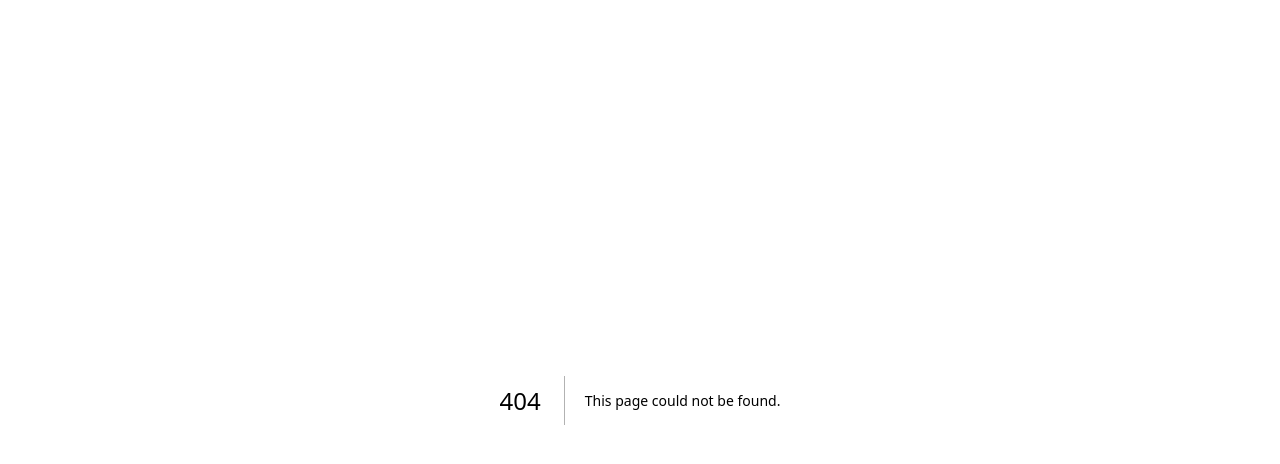
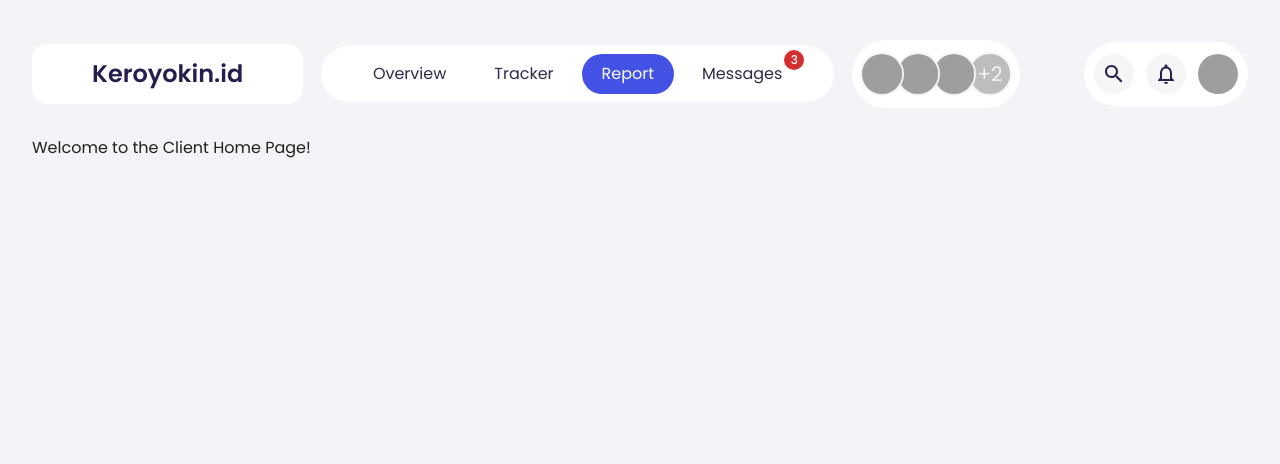
Before and after one commit to michaelgeraldi/Hackathon-AIImpactChallenge-Frontend, a Next.js app: page /client in a window 1280 px wide. Before the commit this address had no page. Shown: the top 464 px of the page. Built offline with nearby package versions, Linux system fonts and the light colour scheme; grey boxes are pictures that could not be loaded.

Commit message:
Implement layout for client routes

```diff
--- a/src/app/reusables/CustomButton.js
+++ b/src/app/_components/CustomButton.js
@@ -38,6 +38,10 @@ export default function CustomButton({
                 fontWeight: 600,
                 px: 4,
                 py: 1,
+                transition: "all 0.2s ease",
+                "&:hover": {
+                    transform: "scale(1.1)",
+                },
                 ...sx, // allow overrides
             }}
             {...props}
--- /dev/null
+++ b/src/app/_components/CustomIconButton.js
@@ -0,0 +1,50 @@
+"use client";
+
+import * as React from "react";
+import IconButton from "@mui/material/IconButton";
+import CircularProgress from "@mui/material/CircularProgress";
+
+/**
+ * Reusable Icon Button Component
+ *
+ * Props:
+ * - icon: React node (required)
+ * - color: 'primary' | 'secondary' | 'default'
+ * - size: 'small' | 'medium' | 'large'
+ * - onClick: function
+ * - loading: boolean
+ * - disabled: boolean
+ * - sx: custom styles
+ */
+
+export default function CustomIconButton({
+    icon,
+    color = "violet",
+    size = "medium",
+    onClick,
+    loading = false,
+    disabled = false,
+    sx = {},
+    ...props
+}) {
+    return (
+        <IconButton
+            color={color}
+            size={size}
+            onClick={onClick}
+            disabled={disabled || loading}
+            sx={{
+                borderRadius: 999,
+                transition: "all 0.2s ease",
+                "&:hover": {
+                    transform: "scale(1.1)",
+                },
+                backgroundColor: "grey.main",
+                ...sx,
+            }}
+            {...props}
+        >
+            {loading ? <CircularProgress size={20} /> : icon}
+        </IconButton>
+    );
+}
--- /dev/null
+++ b/src/app/_components/Logo.js
@@ -0,0 +1,22 @@
+import { Box, Typography, Paper } from "@mui/material";
+
+export default function Logo() {
+    return (
+        <Paper
+            sx={{
+                px: 7.5,
+                py: 1.5,
+                backgroundColor: "background.paper",
+                width: "fit-content",
+                borderRadius: 4
+            }}
+            elevation={0}
+        >
+            <Typography
+                sx={{ fontSize: 24, fontWeight: 600, color: "tertiary.main" }}
+            >
+                Keroyokin.id
+            </Typography>
+        </Paper>
+    );
+}
--- /dev/null
+++ b/src/app/_components/NavigationBar.js
@@ -0,0 +1,78 @@
+"use client";
+
+import * as React from "react";
+import { Box, Typography, Badge, Paper } from "@mui/material";
+
+const tabs = [
+    { label: "Overview" },
+    { label: "Tracker" },
+    { label: "Report" },
+    { label: "Messages", badge: 3 },
+];
+
+export default function NavigationBar() {
+    const [active, setActive] = React.useState("Report");
+
+    return (
+        <Paper
+            sx={{
+                display: "flex",
+                alignItems: "center",
+                borderRadius: "999px",
+                padding: "8px",
+                gap: 1,
+                px: 4,
+                py: 1
+            }}
+            elevation={0}
+        >
+            {tabs.map((tab) => {
+                const isActive = active === tab.label;
+
+                const content = (
+                    <Box
+                        onClick={() => setActive(tab.label)}
+                        sx={{
+                            px: 2.5,
+                            py: 1,
+                            borderRadius: "999px",
+                            cursor: "pointer",
+                            backgroundColor: isActive
+                                ? "#4352E5"
+                                : "transparent",
+                            color: isActive ? "#fff" : "#2D2A4A",
+                            fontWeight: 500,
+                            transition: "all 0.2s ease",
+                            "&:hover": {
+                                backgroundColor: isActive
+                                    ? "#4352E5"
+                                    : "rgba(0,0,0,0.05)",
+                            },
+                        }}
+                    >
+                        <Typography>{tab.label}</Typography>
+                    </Box>
+                );
+
+                return tab.badge ? (
+                    <Badge
+                        key={tab.label}
+                        badgeContent={tab.badge}
+                        color="error"
+                        overlap="circular"
+                        sx={{
+                            "& .MuiBadge-badge": {
+                                right: 8,
+                                top: 6,
+                            },
+                        }}
+                    >
+                        {content}
+                    </Badge>
+                ) : (
+                    <React.Fragment key={tab.label}>{content}</React.Fragment>
+                );
+            })}
+        </Paper>
+    );
+}
--- /dev/null
+++ b/src/app/client/layout.js
@@ -0,0 +1,74 @@
+import { Container, Stack, AvatarGroup, Avatar, Paper } from "@mui/material";
+import Logo from "../_components/Logo";
+import CustomIconButton from "../_components/CustomIconButton";
+import NavigationBar from "../_components/NavigationBar";
+
+// Icon imports
+import SearchOutlinedIcon from "@mui/icons-material/SearchOutlined";
+import NotificationsNoneOutlinedIcon from "@mui/icons-material/NotificationsNoneOutlined";
+
+export default function ClientLayout({ children }) {
+    return (
+        <Container maxWidth="xl" disableGutters sx={{ px: 4, pt: 5, m: 0 }}>
+            <Stack
+                sx={{
+                    mb: 3.5,
+                    justifyContent: "space-between",
+                    alignItems: "center",
+                }}
+                direction="row"
+            >
+                {/* Logo */}
+                <Logo />
+
+                {/* Navigation Bar */}
+                <NavigationBar />
+
+                <Stack
+                    direction="row"
+                    spacing={8}
+                    sx={{
+                        alignItems: "center",
+                        justifyContent: "space-between",
+                    }}
+                >
+                    {/* Avatar Group */}
+                    <Paper
+                        sx={{
+                            px: 1,
+                            py: 1.5,
+                            borderRadius: 999,
+                        }}
+                        elevation={0}
+                    >
+                        <AvatarGroup max={4}>
+                            <Avatar alt="User 1" src="/avatars/avatar1.png" />
+                            <Avatar alt="User 2" src="/avatars/avatar2.png" />
+                            <Avatar alt="User 3" src="/avatars/avatar3.png" />
+                            <Avatar alt="User 4" src="/avatars/avatar4.png" />
+                            <Avatar alt="User 5" src="/avatars/avatar5.png" />
+                        </AvatarGroup>
+                    </Paper>
+
+                    {/* Search, Notifications, User Avatar */}
+                    <Paper
+                        sx={{ px: 1.25, py: 1.5, borderRadius: 999 }}
+                        elevation={0}
+                    >
+                        <Stack direction="row" spacing={1.5}>
+                            <CustomIconButton icon={<SearchOutlinedIcon />} />
+                            <CustomIconButton
+                                icon={<NotificationsNoneOutlinedIcon />}
+                            />
+                            <Avatar
+                                alt="User Avatar"
+                                src="/avatars/avatar1.png"
+                            />
+                        </Stack>
+                    </Paper>
+                </Stack>
+            </Stack>
+            {children}
+        </Container>
+    );
+}
--- /dev/null
+++ b/src/app/client/page.js
@@ -0,0 +1,11 @@
+import { Button, Typography, Container, Box } from "@mui/material";
+
+export default function ClientHomePage() {
+    return (
+        <Box>
+            <Typography>
+                Welcome to the Client Home Page!
+            </Typography>
+        </Box>
+    );
+}
--- a/src/app/globals.css
+++ b/src/app/globals.css
@@ -1,12 +1,12 @@
 :root {
-  --background: #ffffff;
-  --foreground: #171717;
+  --background: #F3F4F7;
+  --foreground: #FFFFFF;
 }
 
 @media (prefers-color-scheme: dark) {
   :root {
-    --background: #0a0a0a;
-    --foreground: #ededed;
+    --background: #F3F4F7;
+    --foreground: #FFFFFF;
   }
 }
 
--- a/src/app/layout.js
+++ b/src/app/layout.js
@@ -16,7 +16,6 @@ export default function RootLayout({ children }) {
         <html lang="en">
             <body className={poppins.className}>
                 <ThemeProvider theme={theme}>
-                    {/* Normalize CSS across browsers */}
                     <CssBaseline />
                     {children}
                 </ThemeProvider>
--- a/src/app/page.js
+++ b/src/app/page.js
@@ -2,7 +2,7 @@
 
 import * as React from "react";
 import { Button, Typography, Container, Box } from "@mui/material";
-import CustomButton from "./reusables/CustomButton";
+import CustomButton from "./_components/CustomButton";
 
 export default function HomePage() {
     return (
@@ -13,9 +13,7 @@ export default function HomePage() {
                     marginTop: 8,
                 }}
             >
-                <Typography>
-                    <h1>Welcome to Keroyokin!</h1>
-                </Typography>
+                <Typography>Welcome to Keroyokin!</Typography>
             </Box>
         </Container>
     );
--- a/src/theme/theme.js
+++ b/src/theme/theme.js
@@ -13,6 +13,19 @@ const theme = createTheme({
         secondary: {
             main: "#E7E9FC",
         },
+        tertiary: {
+            main: "#271D4E",
+        },
+        violet: {
+            main: "#271D4E",
+        },
+        grey: {
+            main: "#F5F5F5",
+        },
+        background: {
+            default: "#F3F4F7",
+            paper: "#FFFFFF",
+        },
     },
     components: {
         MuiButton: {
@@ -24,6 +37,14 @@ const theme = createTheme({
                 },
             },
         },
+        MuiIconButton: {
+            styleOverrides: {
+                root: {
+                    borderRadius: 8,
+                    transition: "all 0.2s ease",
+                },
+            },
+        },
     },
 });
 
```
